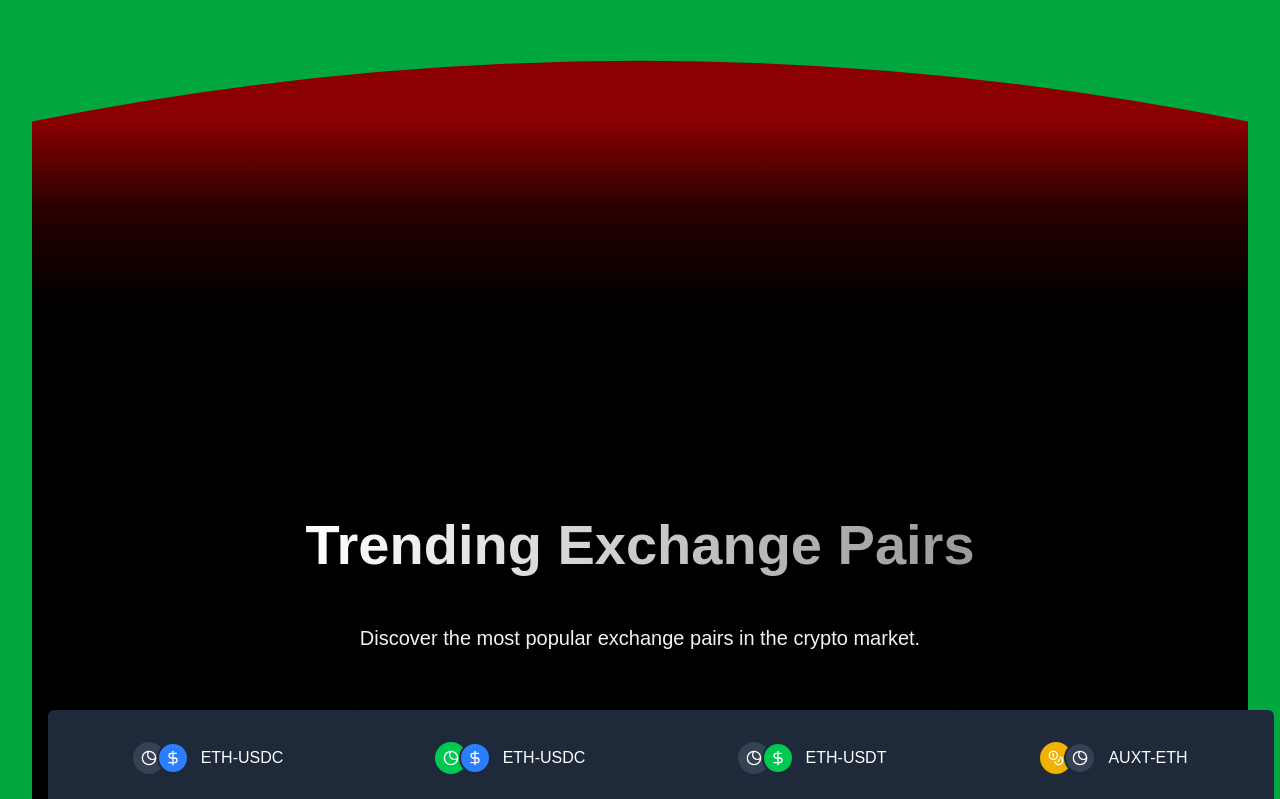
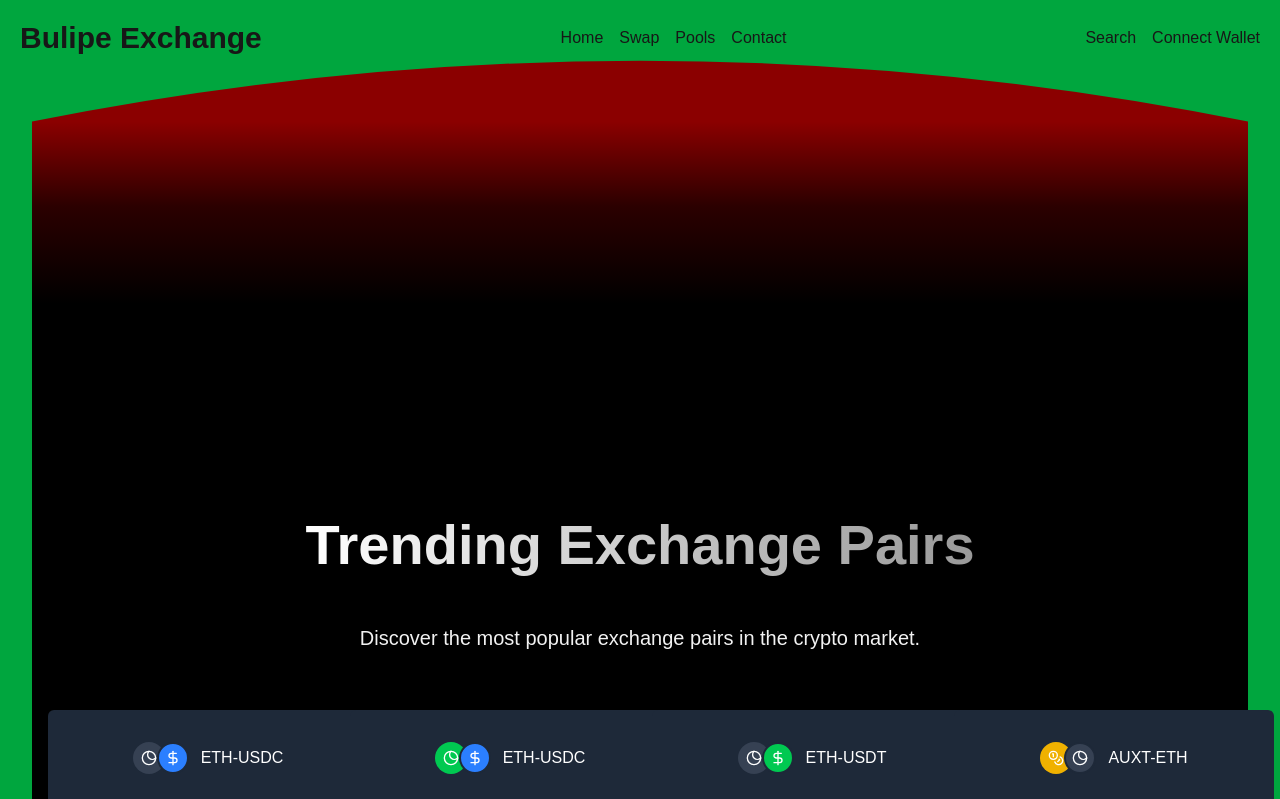
Before and after one commit to tahmidhasantanoy/Licdora, a Next.js app: page / in a window 1280 px wide. Shown: the top 799 px of the page. Built offline with nearby package versions, Linux system fonts and the light colour scheme.

Commit message:
Feat: Header implement start

```diff
--- a/app/layout.tsx
+++ b/app/layout.tsx
@@ -2,6 +2,7 @@ import type { Metadata } from "next";
 import { Geist, Geist_Mono } from "next/font/google";
 import "./globals.css";
 import Footer from "@/components/common/Footer/Footer";
+import Navbar from "@/components/common/Navbar/Navbar";
 
 const geistSans = Geist({
   variable: "--font-geist-sans",
@@ -28,6 +29,7 @@ export default function RootLayout({
       <body
         className={`${geistSans.variable} ${geistMono.variable} antialiased`}
       >
+        <Navbar />
         {children}
         <Footer />
       </body>
--- /dev/null
+++ b/components/common/Navbar/ClientNav.tsx
@@ -0,0 +1,38 @@
+"use client";
+
+import NavLinks from './NavLinks';
+import { leftMenus, rightMenus } from './menuLinks';
+import Logo from './Logo';
+import { useEffect, useState } from 'react';
+
+const ClientNav = () => {
+    const [horizontalDistance, setHorizontalDistance] = useState(0);
+
+    useEffect(() => {
+        const handleScrollEffect = () => {
+            const scrollY = window.scrollY;
+            setHorizontalDistance(scrollY);
+            console.log(scrollY);
+        }
+
+        handleScrollEffect()
+        window.addEventListener("scroll", handleScrollEffect)
+
+        return () => {
+            window.removeEventListener("scroll",handleScrollEffect)
+        }
+
+    }, []);
+
+
+    return (
+        // Scroll effect isn't working on any color without white
+        <nav className={`${horizontalDistance > 40 ? ".bg-green-700 bg-white": "bg-transparent" } flex justify-between  p-5 fixed w-full top-0 z-50 items-center bg-transparent .transition-transform transition-all duration-700`}>
+            <Logo />
+            <NavLinks links={leftMenus} />
+            <NavLinks links={rightMenus} />
+        </nav>
+    );
+};
+
+export default ClientNav;
--- /dev/null
+++ b/components/common/Navbar/Logo.tsx
@@ -0,0 +1,12 @@
+import Link from 'next/link';
+import React from 'react';
+
+const Logo = () => {
+    return (
+        <div>
+            <Link href={"/"} className='font-bold text-3xl '>Bulipe Exchange</Link>
+        </div>
+    );
+};
+
+export default Logo;
--- /dev/null
+++ b/components/common/Navbar/NavLinks.tsx
@@ -0,0 +1,25 @@
+import Link from "next/link";
+
+interface link {
+    label: string;
+    href: string;
+}
+
+interface NavLinksProps {
+    links : link[]
+}
+
+const NavLinks = ({links} : NavLinksProps) => {
+
+
+    console.log(links);
+    return (
+        <div  className="flex items-center font-medium gap-4">
+            {Array.isArray(links) && links.map((link,index) =>
+                <Link key={index} href={link?.href}>{link?.label}</Link>
+            )}
+        </div>
+    );
+};
+
+export default NavLinks;
--- a/components/common/Navbar/Navbar.tsx
+++ b/components/common/Navbar/Navbar.tsx
@@ -0,0 +1,12 @@
+
+import ClientNav from './ClientNav';
+
+const Navbar = () => {
+    return (
+        <header>
+            <ClientNav />
+        </header>
+    );
+};
+
+export default Navbar;
--- /dev/null
+++ b/components/common/Navbar/menuLinks.ts
@@ -0,0 +1,29 @@
+export const leftMenus = [
+    {
+        label :"Home",
+        href : "/"
+    },
+    {
+        label :"Swap",
+        href : "/swap"
+    },
+    {
+        label :"Pools",
+        href : "/pools"
+    },
+    {
+        label :"Contact",
+        href : "/contact"
+    },
+]
+
+export const rightMenus = [
+    {
+        label :"Search ",
+        href : "/search"
+    },
+    {
+        label : "Connect Wallet",
+        href : "/connect-wallet"
+    }
+]
--- a/components/home/Crypto Updates/CryptoUpdates.tsx
+++ b/components/home/Crypto Updates/CryptoUpdates.tsx
@@ -1,3 +1,4 @@
+import { Suspense } from "react";
 import CryptoClient from "./CryptoClient";
 
 const CryptoUpdates = () => {
@@ -43,7 +44,9 @@ const CryptoUpdates = () => {
   return (
     <section className="bg-black py-16 px-4">
       <div className="max-w-7xl mx-auto">
-        <CryptoClient blogsData={blogData?.cards} />
+        <Suspense fallback={<p className="text-7xl text-red-600">loading</p>}>
+          <CryptoClient blogsData={blogData?.cards} />
+        </Suspense>
       </div>
     </section>
   )
--- a/components/shared components/sectionHeader.tsx
+++ b/components/shared components/sectionHeader.tsx
@@ -1,12 +1,8 @@
 import { ISectionHeaderData } from '@/types/types';
-
 
 const SectionHeader = ({sectionHeaderData} : ISectionHeaderData) => {
 
-  console.log(sectionHeaderData?.sectionDescription);
-
   return (
-    // TODO : width problem (solved)
     <div className={`mt-[140px] mb-14 ${sectionHeaderData?.isCentered ? 'flex justify-center' : ''}`}>
       <div className={`flex flex-col items-center gap-4 max-w-5xl text-center `}>
         <h2 className='font-bold bg-gradient-to-r from-white to-[#999999] bg-clip-text text-transparent text-[3.5rem] leading-[132%] mb-6'>{sectionHeaderData?.sectionTitle}</h2>
```
